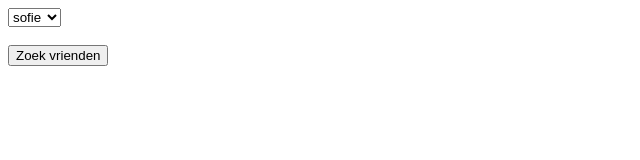
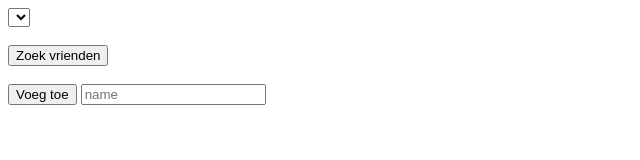
Before and after one commit to CeydaSimsekPXL/web_scripting_project, a plain HTML site: page 11_fetch/oefening_02.html in a window 1280 px wide. Shown: the whole page, without its empty margins (0-640 px from the left). Drawn offline with Linux system fonts and the light colour scheme; no server answers.

Commit message:
11_fetch/scripts/oefening_02.js: made fillSelect() with fetch of all persons

```diff
--- a/11_fetch/oefening_02.html
+++ b/11_fetch/oefening_02.html
@@ -13,6 +13,10 @@
         <input id="button_search_friends" type="button" value="Zoek vrienden"/>
         <br/>
         <br/>
+        <input id="put_person_button" type="button" value="Voeg toe"/>
+        <input id="put_person_input" type="text" placeholder="name"/>
+        <br/>
+        <br/>
         <div id="div_output"></div>
     </main>
 </body>
--- a/11_fetch/scripts/oefening_02.js
+++ b/11_fetch/scripts/oefening_02.js
@@ -28,15 +28,22 @@ function loadScript() {
 
 function fillSelect() {
     let select = document.getElementById("select_person");
-    let persons = ["sofie", "tim", "geert"];
     let option;
 
-    for (let i = 0; i < persons.length; i++) {
-        option = document.createElement("option");
-        option.value = String(i + 1);
-        option.textContent = persons[i];
-        select.appendChild(option);
-    }
+    select.innerHTML = "";
+    fetch(_url)
+        .then((response) => {
+            return _checkResponse(response);
+        })
+        .then((persons) => {
+            for (let row in persons) {
+                option = document.createElement("option");
+                option.value = persons[row].id;
+                option.textContent = persons[row].name;
+                select.appendChild(option);
+            }
+        })
+        .catch((error) => _handleError(error));
 }
 
 function searchFriends() {
```
